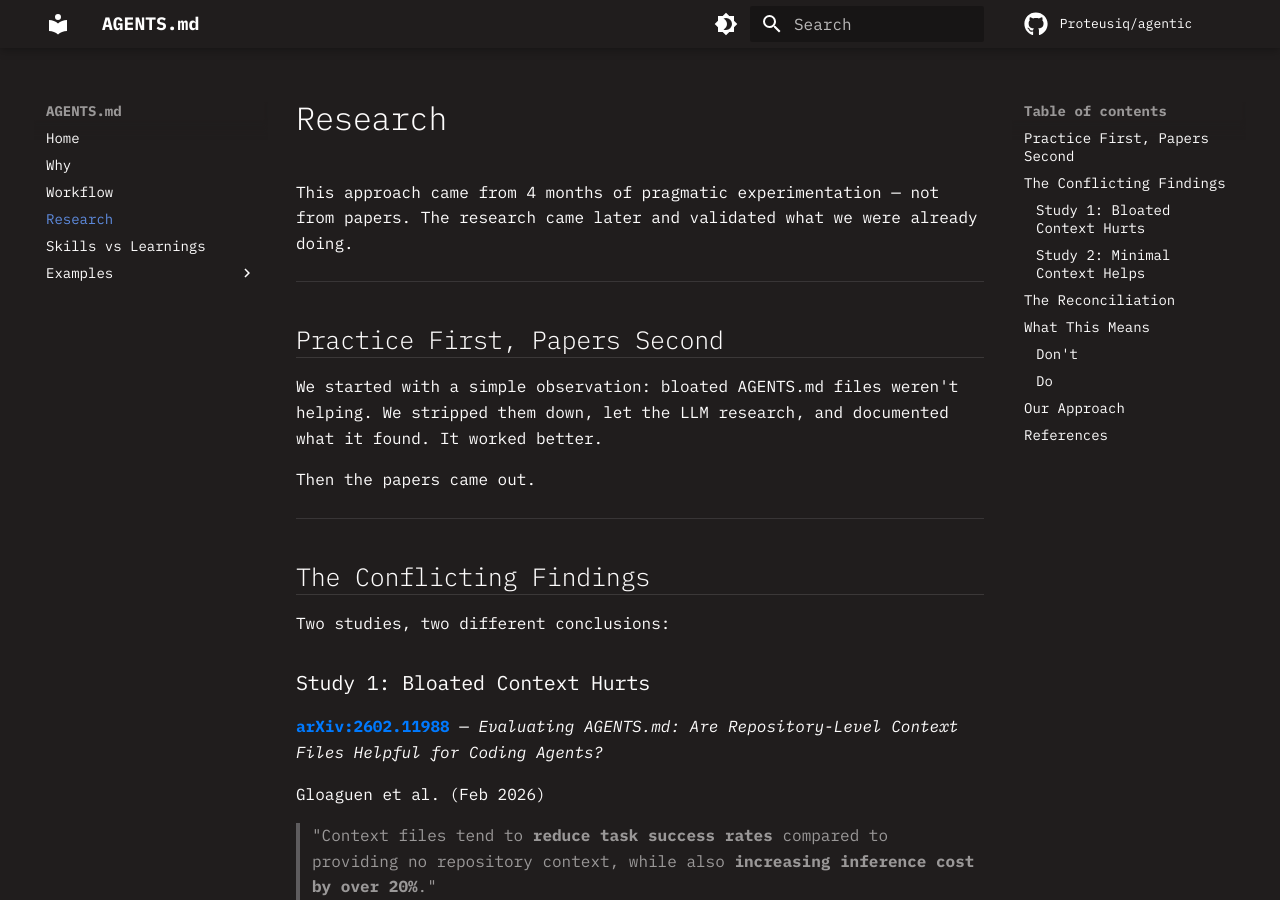
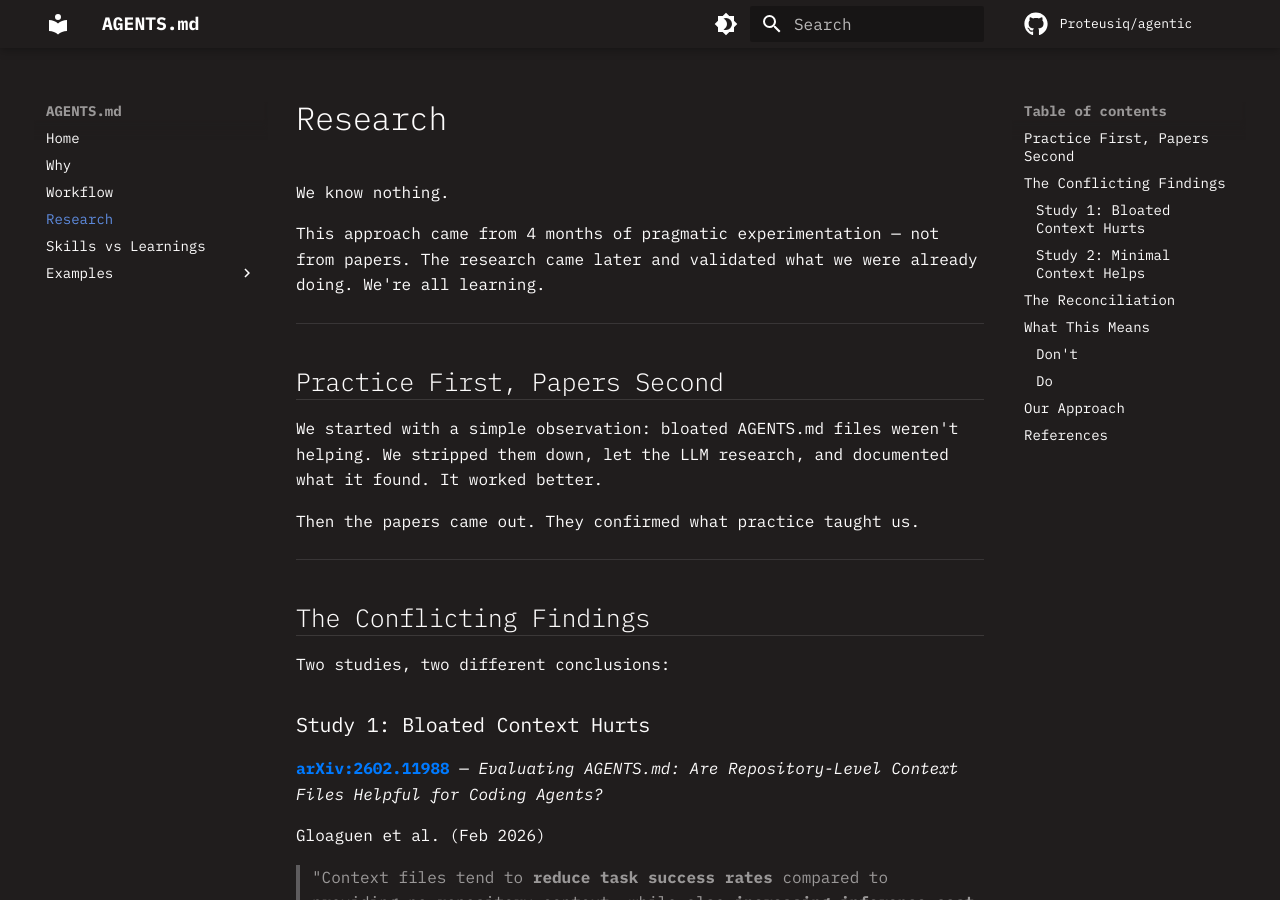
Before and after one commit to Proteusiq/agentic, an MkDocs documentation site: the page built from docs/research.md, in a window 1280 px wide and 900 px high. Built offline with MkDocs 1.6.1 and Material for MkDocs 9.7.7, drawn with Linux system fonts in a browser that asks for light colours; comment, search, counter and statistics services are not loaded.

Commit message:
docs: we know nothing - we're all learning

```diff
--- a/docs/research.md
+++ b/docs/research.md
@@ -1,6 +1,8 @@
 # Research
 
-This approach came from 4 months of pragmatic experimentation — not from papers. The research came later and validated what we were already doing.
+We know nothing.
+
+This approach came from 4 months of pragmatic experimentation — not from papers. The research came later and validated what we were already doing. We're all learning.
 
 ---
 
@@ -8,7 +10,7 @@ This approach came from 4 months of pragmatic experimentation — not from paper
 
 We started with a simple observation: bloated AGENTS.md files weren't helping. We stripped them down, let the LLM research, and documented what it found. It worked better.
 
-Then the papers came out.
+Then the papers came out. They confirmed what practice taught us.
 
 ---
 
```
